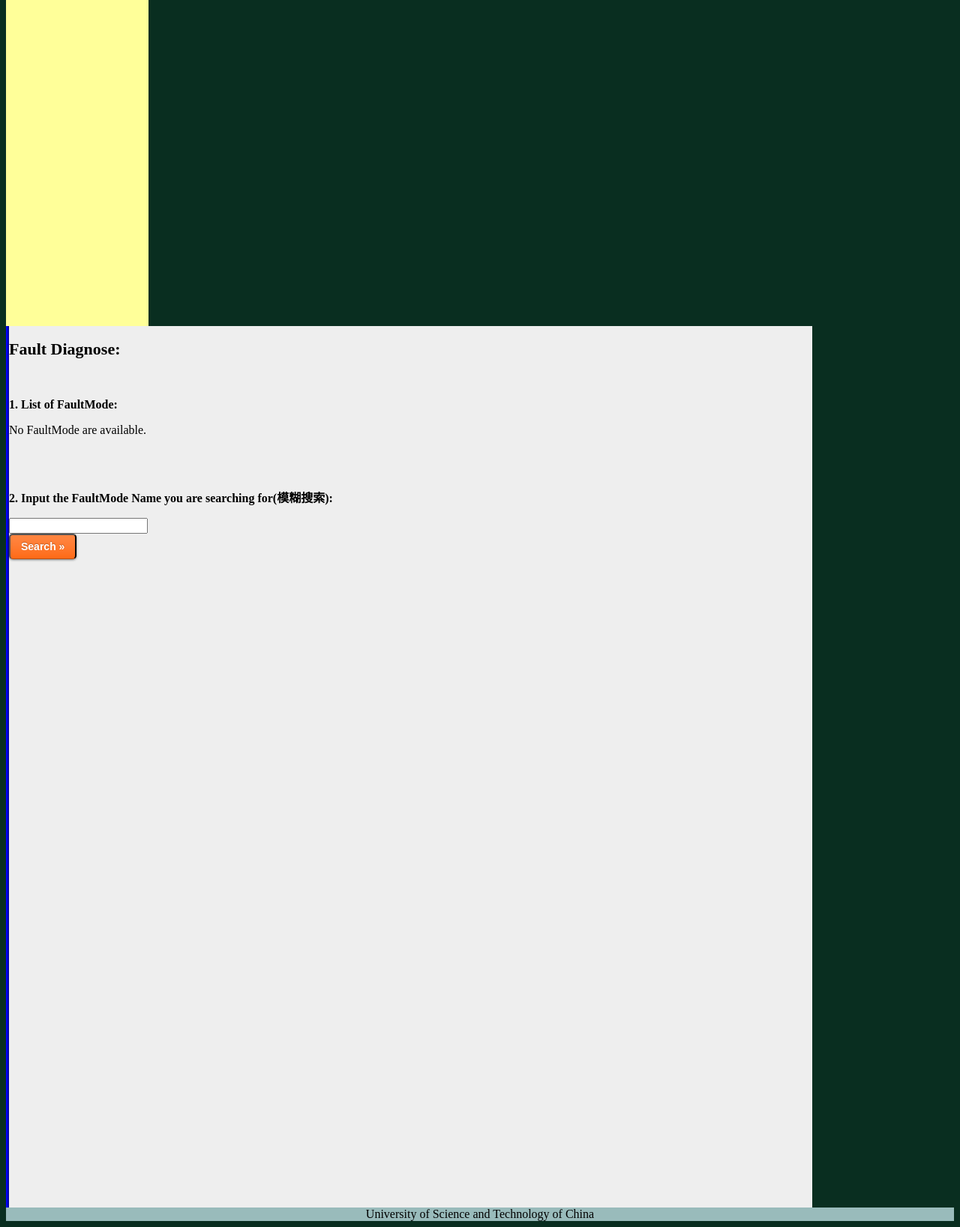
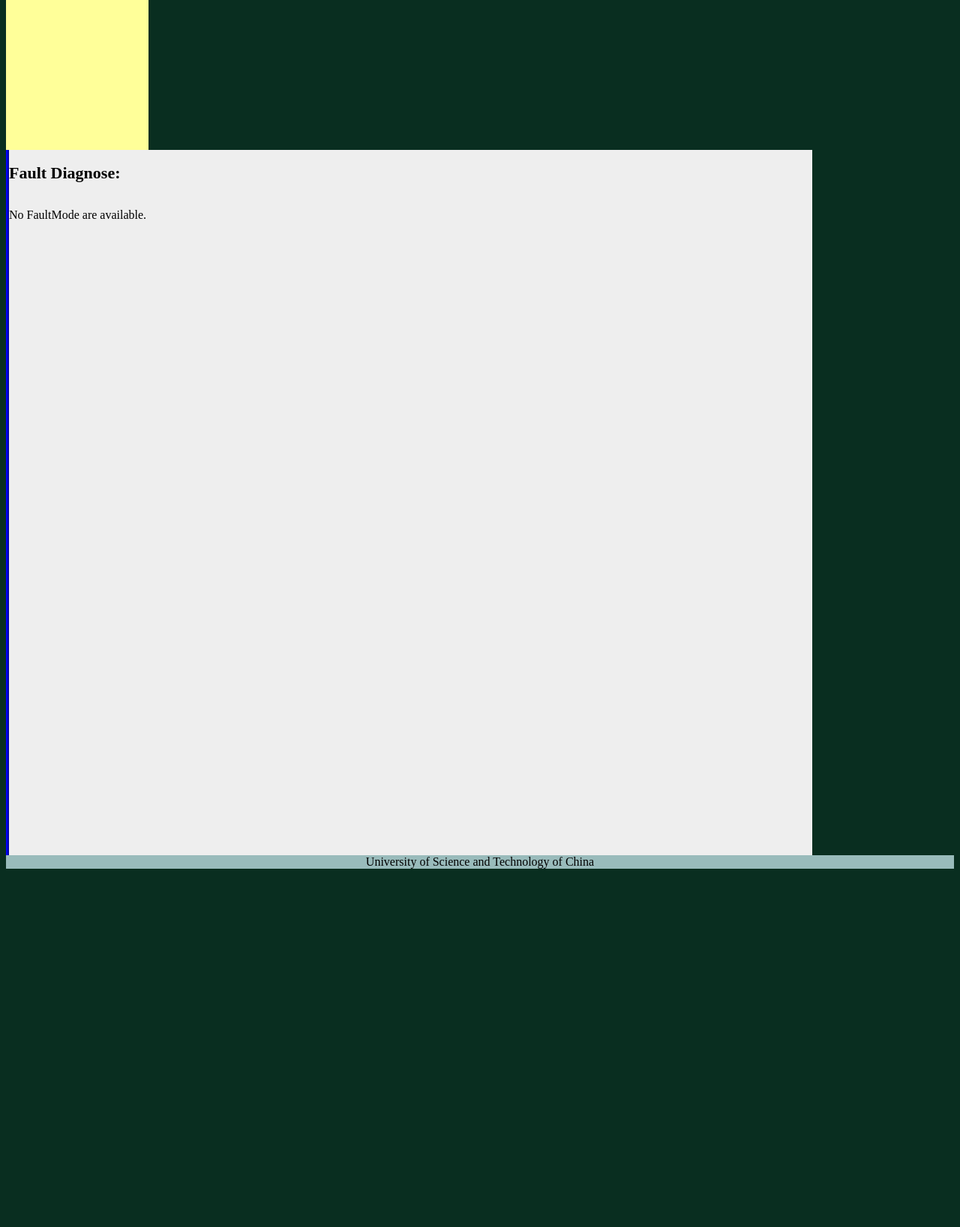
Before and after one commit to wny1990/Fault-Diagnose-System-for-FAST, a Django app: template mysite/fault_data/templates/diagnose/diagnose.html in a window 1280 px wide. Shown: the part 786-2423 px from the top of the page at 75% size. After the commit the page ends 1945 px from the top, so only its background shows below. Run offline with Django 3.2, Linux system fonts and the light colour scheme; the template is opened without the code that fills it, so the values that code supplies are empty.

Commit message:
04/15/2013

```diff
--- a/mysite/fault_data/templates/diagnose/diagnose.html
+++ b/mysite/fault_data/templates/diagnose/diagnose.html
@@ -5,7 +5,8 @@
 <!-- <a class="large awesome">Fault Diagnose </a>  -->
 <h2>Fault Diagnose:</h2>
 <br>
-<br>
+
+{% if FaultMode_list %}
 <p><b>1. List of FaultMode:</b></p>
 {% if FaultMode_list %}
     <ul>
@@ -45,5 +46,9 @@
 <input type="submit" value="Submit &raquo" class="large orange awesome">
 </form>
 -->
+{% else %}
+    <p>No FaultMode are available.</p>
+
+{% endif %}
 
 {% endblock %}
--- a/mysite/media/css/main.css
+++ b/mysite/media/css/main.css
@@ -1,8 +1,8 @@
-div#container{width:100%;min-height:100%;}
+div#container{width:100%;min-height:120%;}
 div#header {background-color:blue;color:white;}
-div#menu {background-color:#ffff99;min-height:150%;width:15%;float:left;}
+div#menu {background-color:#ffff99;min-height:120%;width:15%;float:left;}
 div#content {border-left:4px solid;border-left-style:ridge;border-left-color:BLUE;
-background-color:#EEEEEE;min-height:150%;width:84.7%;float:left;}
+background-color:#EEEEEE;min-height:120%;width:84.7%;float:left;}
 div#footer {background-color:#99bbbb;clear:both;text-align:center;}
 h1 {margin-bottom:0;}
 h2 {margin-bottom:0;font-size:22px;}
```
